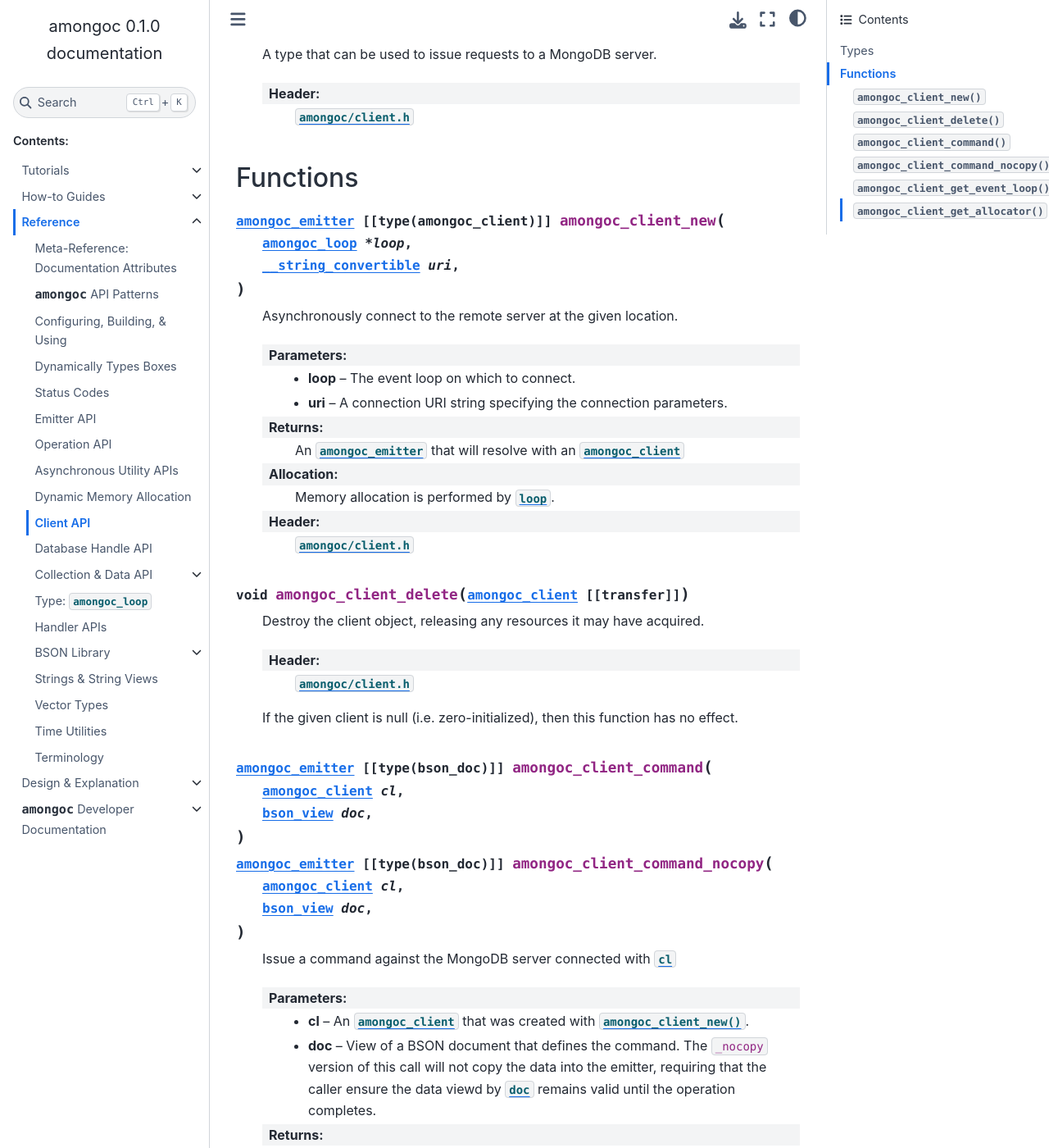
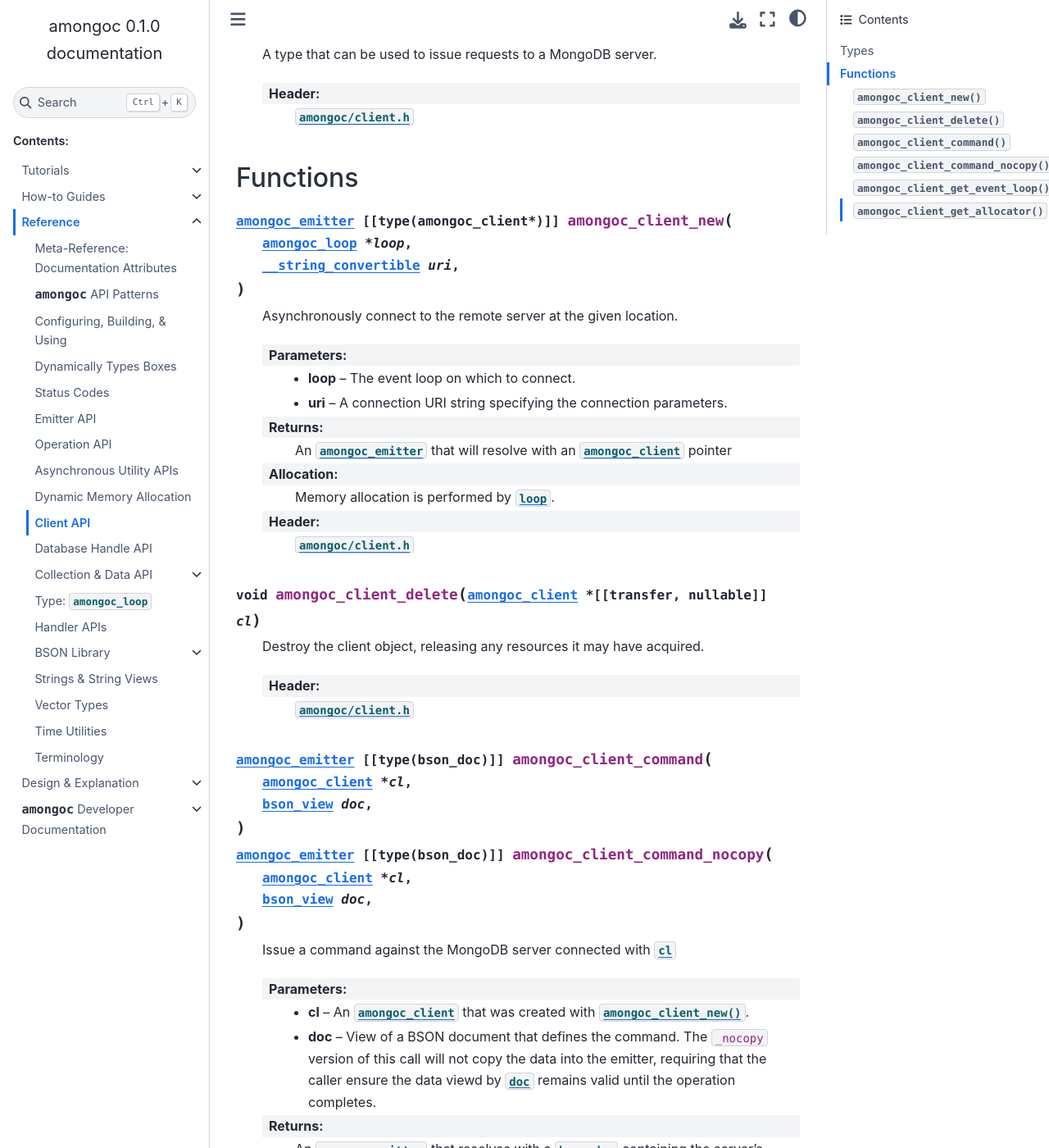
Before and after one commit to mongodb-labs/mongo-c-driver-async, a Sphinx documentation site: the page built from docs/ref/client.rst, in a window 1280 px wide and 1400 px high, scrolled down 319 px. Shown: the whole window at 82% size. Built offline with Sphinx 7.4.7 and the Sphinx Book theme 1.1.4, drawn with Linux system fonts in a browser that asks for light colours.

Commit message:
Tweak client APIs to use pointers

```diff
--- a/docs/ref/client.rst
+++ b/docs/ref/client.rst
@@ -24,31 +24,28 @@ Functions
 *********
 
 .. function::
-  amongoc_emitter [[type(amongoc_client)]] amongoc_client_new(amongoc_loop* loop, __string_convertible uri)
+  amongoc_emitter [[type(amongoc_client*)]] amongoc_client_new(amongoc_loop* loop, __string_convertible uri)
 
   Asynchronously connect to the remote server at the given location.
 
   :param loop: The event loop on which to connect.
   :param uri: A connection URI string specifying the connection parameters.
-  :return: An `amongoc_emitter` that will resolve with an `amongoc_client`
+  :return: An `amongoc_emitter` that will resolve with an `amongoc_client` pointer
   :allocation: Memory allocation is performed by `loop`.
   :header: |this-header|
 
 
 .. function::
-  void amongoc_client_delete(amongoc_client [[transfer]])
+  void amongoc_client_delete(amongoc_client* [[transfer, nullable]] cl)
 
   Destroy the client object, releasing any resources it may have acquired.
 
   :header: |this-header|
 
-  If the given client is null (i.e. zero-initialized), then this function
-  has no effect.
-
 
 .. function::
-  amongoc_emitter [[type(bson_doc)]] amongoc_client_command(amongoc_client cl, bson_view doc)
-  amongoc_emitter [[type(bson_doc)]] amongoc_client_command_nocopy(amongoc_client cl, bson_view doc)
+  amongoc_emitter [[type(bson_doc)]] amongoc_client_command(amongoc_client* cl, bson_view doc)
+  amongoc_emitter [[type(bson_doc)]] amongoc_client_command_nocopy(amongoc_client* cl, bson_view doc)
 
   Issue a command against the MongoDB server connected with `cl`
 
--- a/docs/ref/database.rst
+++ b/docs/ref/database.rst
@@ -25,7 +25,7 @@ Types
 Functions & Macros
 ##################
 
-.. function:: amongoc_database* amongoc_database_new(amongoc_client cl, __string_convertible name)
+.. function:: amongoc_database* amongoc_database_new(amongoc_client* cl, __string_convertible name)
 
   Create a new database handle associated with client `cl` for the database
   named `name`.
```
Also changed, not shown: other parts of docs/ref/client.rst (+2 -2 lines), docs/ref/collection.rst (+7 -2 lines).
